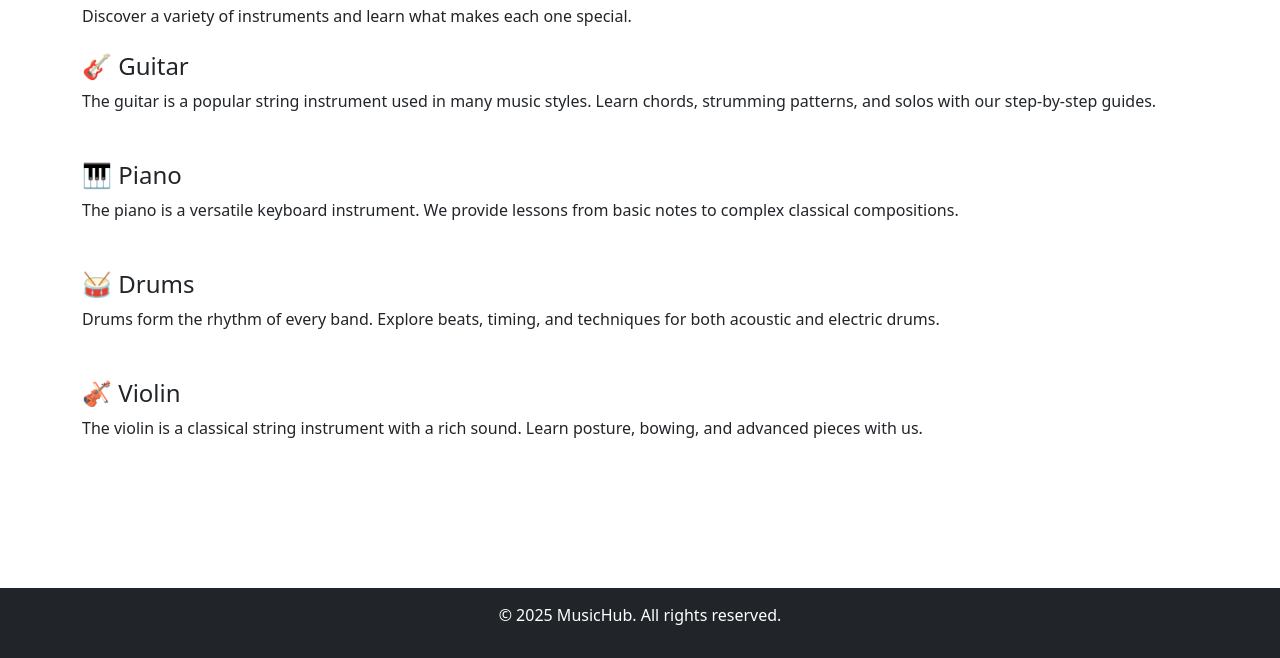
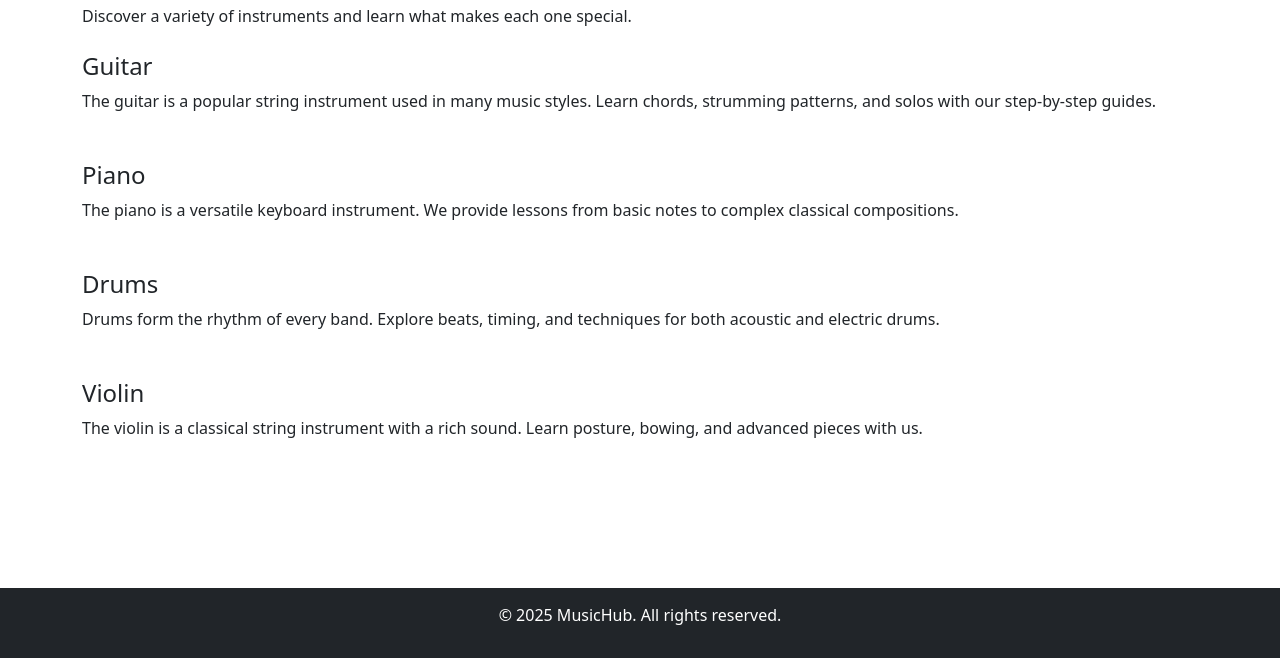
Before and after one commit to cs-cspit/D25CS120_Practical3, a plain HTML site: page instrument.html in a window 1280 px wide. Shown: the part 142-800 px from the top of the page. Drawn offline with nearby package versions, Linux system fonts and the light colour scheme.

Commit message:
Update instrument.html

```diff
--- a/instrument.html
+++ b/instrument.html
@@ -40,22 +40,22 @@
     <!-- Instrument Sections -->
 
     <section class="mb-5">
-      <h4>🎸 Guitar</h4>
+      <h4> Guitar</h4>
       <p>The guitar is a popular string instrument used in many music styles. Learn chords, strumming patterns, and solos with our step-by-step guides.</p>
     </section>
 
     <section class="mb-5">
-      <h4>🎹 Piano</h4>
+      <h4> Piano</h4>
       <p>The piano is a versatile keyboard instrument. We provide lessons from basic notes to complex classical compositions.</p>
     </section>
 
     <section class="mb-5">
-      <h4>🥁 Drums</h4>
+      <h4> Drums</h4>
       <p>Drums form the rhythm of every band. Explore beats, timing, and techniques for both acoustic and electric drums.</p>
     </section>
 
     <section class="mb-5">
-      <h4>🎻 Violin</h4>
+      <h4> Violin</h4>
       <p>The violin is a classical string instrument with a rich sound. Learn posture, bowing, and advanced pieces with us.</p>
     </section>
 
```
